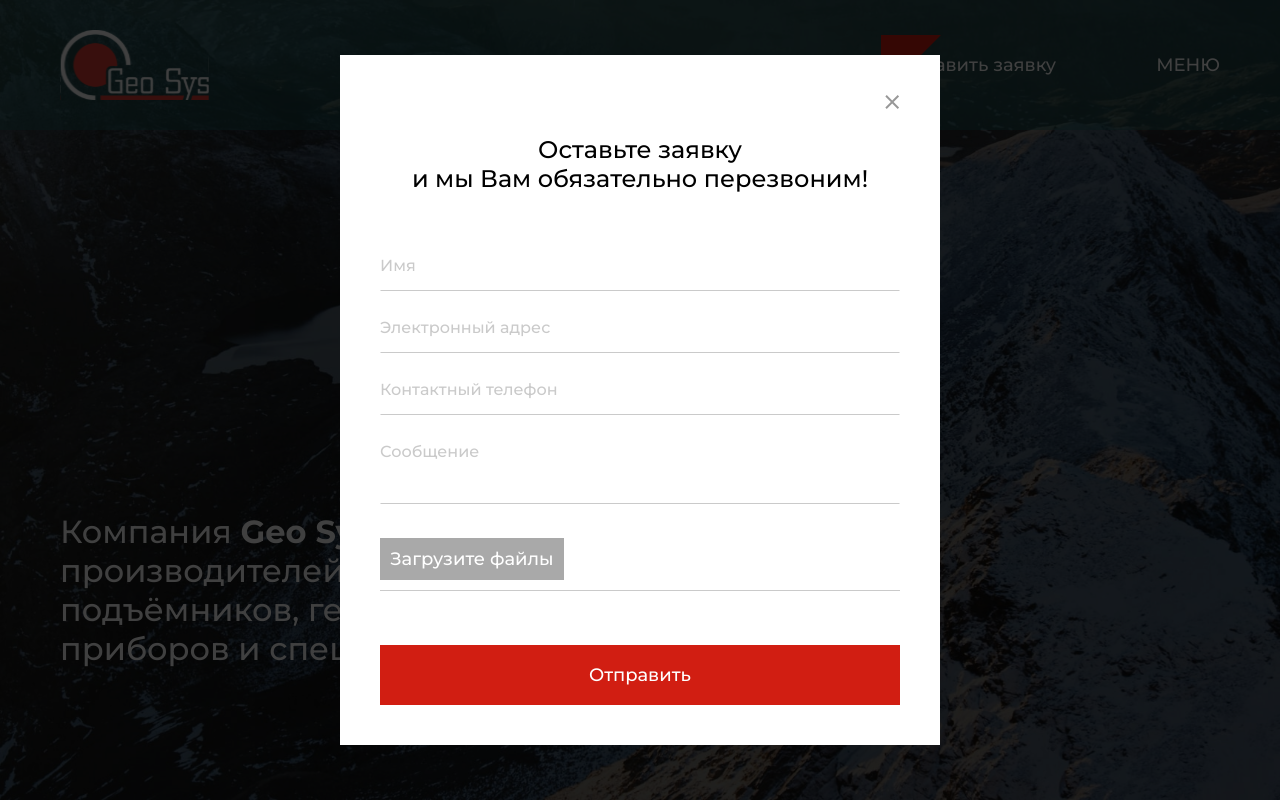
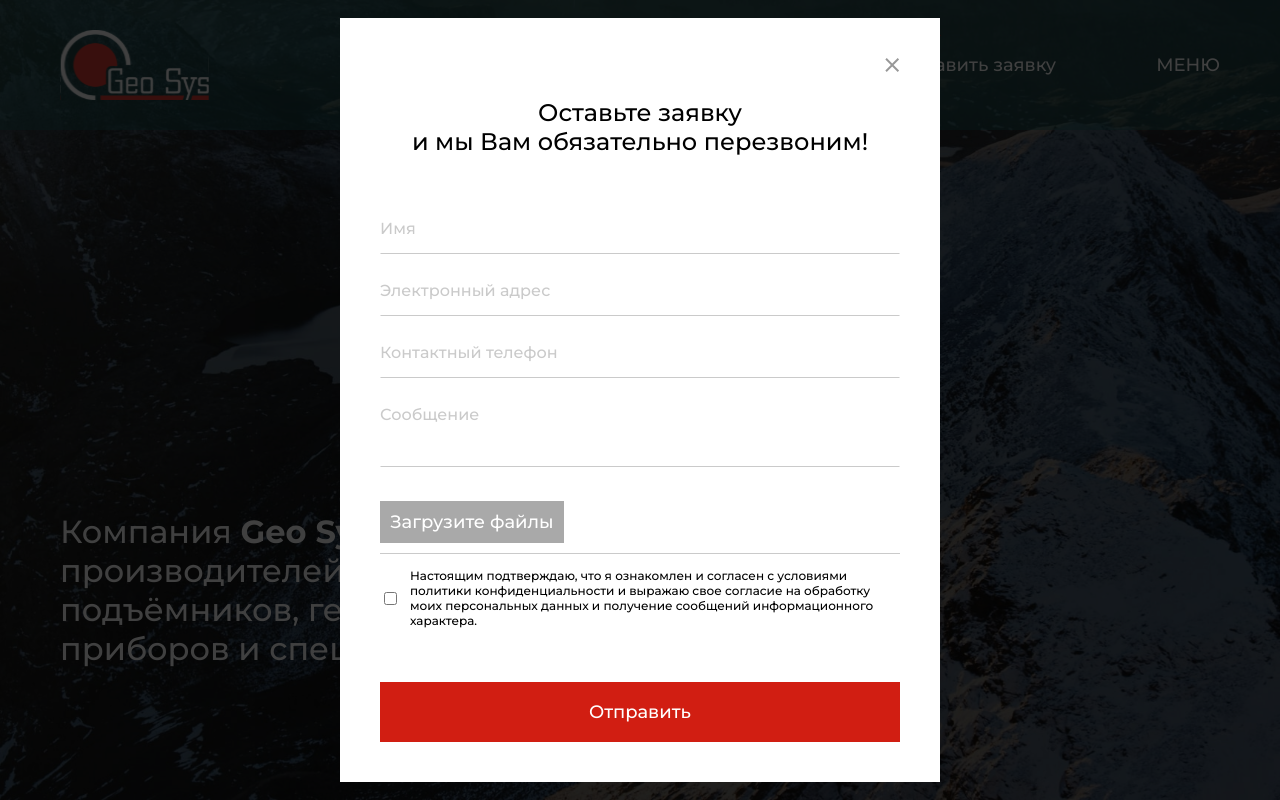
Before and after one commit to flwlss/geosys, a React (Vite) app: page / in a window 1280 px wide. Both pictures are taken after a click on the element "Оставить заявку". Built offline with nearby package versions, Linux system fonts and the light colour scheme.

Commit message:
politics and fixes

```diff
--- a/public/locales/en/translation.json
+++ b/public/locales/en/translation.json
@@ -10,7 +10,8 @@
     "message": "Text",
     "agree": "I agree to receive informational messages and the processing of personal data for informational purposes",
     "uploadFiles": "Upload files",
-    "invalidFiles": "Acceptable file formats for sending: .doc, .docx, .pdf"
+    "invalidFiles": "Acceptable file formats for sending: .doc, .docx, .pdf",
+    "politic": "I hereby confirm that I have read and agree to the terms of the privacy policy and give my consent to the processing of my personal data and to receiving informational messages."
   },
   "navbar": {
     "main": "Main",
@@ -27,7 +28,7 @@
   },
   "aboutPage": {
     "startLeftText": "",
-    "endLeftText": " is the leading manufacturer of measuring and logging trucks, geophysical equipment and special purpose vehicles.\n\nThe establishment of Geo Sys became a natural continuation of the longstanding tradition of geophysical instrumentation manufacturing in Germany.The company specializes in manufacturing mobile logging trucks on commercial truck chassis, stationary logging units based on shipping containers, geophysical measuring devices and modular logging units.\n\nGeo Sys is successfully expanding its market presence. Due to years of work and accumulated experience, Geo Sys brand has become well-known in Europe, Transcaucasia, Central Asia and the Middle East.",
+    "endLeftText": " is the leading manufacturer of measuring and logging trucks, geophysical equipment and special purpose vehicles.\n\nThe establishment of Geo Sys became a natural continuation of the longstanding tradition of geophysical instrumentation manufacturing in Germany. The company specializes in manufacturing mobile logging trucks on commercial truck chassis, stationary logging units based on shipping containers, geophysical measuring devices and modular logging units.\n\nGeo Sys is successfully expanding its market presence. Due to years of work and accumulated experience, Geo Sys brand has become well-known in Europe, Transcaucasia, Central Asia and the Middle East.",
     "rightText": "The German company Geo Sys GmbH was established in 1990 in Leipzig, formerly a subsidiary of VEB Geophysik Leipzig, the largest GDR organization specializing in geophysical exploration of mineral deposits in East Germany.\n\nNowadays, Geo Sys products are deservedly considered a standard of quality and associated with uniqueness, expertise, and technological innovation in the production of machinery, equipment, and devices f or the oil and gas industry.\n\nDue to the expansion of activities and development of the sales geography of our products, the company’s key production facilities are located at GEO SYS Middle East in Dubai, United Arab Emirates."
   },
   "specialEquipmentPage": {
--- a/public/locales/ru/translation.json
+++ b/public/locales/ru/translation.json
@@ -10,7 +10,8 @@
     "message": "Сообщение",
     "agree": "Настоящим подтверждаю, что я ознакомлен и согласен с условиями политики конфиденциальности и выражаю свое согласие на обработку моих персональных данных и получение сообщений информационного характера.",
     "uploadFiles": "Загрузите файлы",
-    "invalidFiles": "Допустимые форматы файлов для отправки: .doc, .docx, .pdf"
+    "invalidFiles": "Допустимые форматы файлов для отправки: .doc, .docx, .pdf",
+    "politic": "Настоящим подтверждаю, что я ознакомлен и согласен с условиями политики конфиденциальности и выражаю свое согласие на обработку моих персональных данных и получение сообщений информационного характера."
   },
   "navbar": {
     "main": "Главная",
@@ -136,21 +137,21 @@
         "drumWork": "Для работы с лебедкой применяется одножильный или многожильный кабель. Устанавливаются одинарный двойной или раздельные барабаны."
       },
       "techChar": {
-        "title1": "Подъемники предназначены для труднопроходимых территорий.",
-        "text1": "Каротажные машины оснащены системой полного привода и обладают повышенной проходимостью для езды в условиях бездорожья, что является незаменимым условием при проведении разведки месторождений. ",
+        "title1": "Подъемники предназначены для труднопроходимых территорий",
+        "text1": "Каротажные машины оснащены системой полного привода и обладают повышенной проходимостью для езды в условиях бездорожья, что является незаменимым условием при проведении разведки месторождений",
         "title2": "Технические характеристики",
-        "text2": "• Надёжные гидравлические элементы, работающие под давлением до 400 атмосфер.\n• Планетарный привод в барабанах (не цепной привод)\n• Дисковый тормозной механизм в планетарном приводе\n• Трёхступенчатый очиститель кабеля (механически, сжатым воздухом, паром)\n• Мониторинг и коррекция глубин посредством считывания магнитных меток;\n• Одинарный, двойной или раздельный барабаны\n• Мультиконтактный  ртутный коллектор, не требующий технического обслуживания в течение всего срока эксплуатации\n• Кабельная катушка (кабелеукладчик) с измерительной головкой, счётчиком глубины, сенсором натяжения, системой магнитных меток",
-        "title3": "Для работы в различных окружающих условиях",
+        "text2": "• Надёжные гидравлические элементы, работающие под давлением до 400 атмосфер\n• Планетарный привод в барабанах (не цепной привод)\n• Дисковый тормозной механизм в планетарном приводе\n• Трёхступенчатый очиститель кабеля (механически, сжатым воздухом, паром)\n• Мониторинг и коррекция глубин посредством считывания магнитных меток;\n• Одинарный, двойной или раздельный барабаны\n• Мультиконтактный  ртутный коллектор, не требующий технического обслуживания в течение всего срока эксплуатации\n• Кабельная катушка (кабелеукладчик) с измерительной головкой, счётчиком глубины, сенсором натяжения, системой магнитных меток",
+        "title3": "Для работы в различных климатических условиях",
         "text3": "• Технический отсек термоизолирован\n• Полы в лаборатории оснащены системой воздушного подогрева\n• Лабораторный отсек оборудован кондиционером\n• Крыша со специальной термоизолирующей обшивкой, исключающей перегревание",
         "title4": "Предназначен для автономных каротажных партий",
-        "text4": "• Гидравлическая лeбёдка приводится в действие гидравлическим мотором напрямую\n• Дизельный или гидравлический генератор для бортового электропитания\n• Кухня, оборудованная бытовыми приборами и баком для питьевой воды\n• Спальные места"
+        "text4": "• Гидравлическая лeбёдка приводится в действие гидравлическим мотором напрямую\n• Дизельный или гидравлический генератор для бортового электропитания\n• Кухня, оборудованная бытовыми приборами и баком для питьевой воды\n• Спальные места. Для работы с лебёдкой применяется одножильный или многожильный кабель. Устанавливаются одинарный,  двойной или раздельный барабаны "
       },
       "techChar2": {
         "title1": "Надежность и обслуживание",
         "text1": "• Прямой гидравлический привод лебёдки (без приводных цепей и редукторных механизмов)\n• Гидравлические тормоза\n• Автоматический кабелеукладчик\n• Кабельная смазочная система\n• Поддон под лебёдкой\n• Транспортировочные пиши и оснащение для измерительных приборов\n• Параметрический самописец, в который записываются скорости движения кабеля, натяжение, глубина, дата и время (в секундном или минутном режиме)",
         "title2": "Счетчик глубин",
         "text2": "• Индикатор глубины в метрах или футах\n• Индикатор натяжения в Килоньютонах или Фунт•силах\n• Индикатор скорости в метрах в час,  или футах в минуту\n• Автоматический режим работы лебёдки с заданной скоростью (постоянная скорость, независимая от количества кабеля на барабане)\n• Автоматика отключения при перенатяжении\n• Автоматика отключения при переходе за заданные глубинные границы или при недосягаемой глубине\n• Автоматика отключения при угрозе образования кабельных петель\n• Функция калибровки глубины и натяжения",
-        "title3": "Для работы в различных окружающих условиях",
+        "title3": "Для работы в различных климатических условиях",
         "text3": "• Полностью изолирован\n• Полы в лаборатории оснащены системой воздушного подогрева\n• Кондиционер без фреона\n• Крыша со специальной термоизолирующей обшивкой, исключающей перегревание",
         "title4": "Подъемник для горизонтальных скважин",
         "text4": "Применяется специальный измерительный кабель диаметром 21-32 mm для транспортировки данных и силовой передачи.\n Транспортировка приборов возможна за счёт его специального стального покрытия."
@@ -164,10 +165,10 @@
       },
       "techChar": {
         "title1": "Технические характеристики",
-        "text1": "• Надёжные гидравлические элементы, работающие под давлением до 400 атмосфер.\n• Планетарный привод барабана лебёдочного механизма (не цепной привод)\n• Дисковый тормозной механизм в планетарном приводе\n• Трёхступенчатый очиститель кабеля (механически, сжатым воздухом, паром)\n• Мониторинг и коррекция глубин посредством считывания магнитных меток\n• Одинарный, двойной или раздельный барабаны\n• Мультиконтактный ртутный коллектор, не требующий технического обслуживания в течение всего срока эксплуатации\n• Кабельная катушка(кабелеукладчик) с измерительной головкой, счётчиком глубины, сенсором натяжения, системой магнитных меток.",
+        "text1": "• Надёжные гидравлические элементы, работающие под давлением до 400 атмосфер\n• Планетарный привод барабана лебёдочного механизма (не цепной привод)\n• Дисковый тормозной механизм в планетарном приводе\n• Трёхступенчатый очиститель кабеля (механически, сжатым воздухом, паром)\n• Мониторинг и коррекция глубин посредством считывания магнитных меток\n• Одинарный, двойной или раздельный барабаны\n• Мультиконтактный ртутный коллектор, не требующий технического обслуживания в течение всего срока эксплуатации\n• Кабельная катушка(кабелеукладчик) с измерительной головкой, счётчиком глубины, сенсором натяжения, системой магнитных меток",
         "title2": "Технические возможности",
-        "text2": "• Транспортировка контейнеров вертолетом на подвесе\n• Морской контейнер с поворотным устройством\n• Каротажный модульный блок предназначен для работ в арктических, пустынных и оффшорных условиях.\n",
-        "title3": "Адаптированы для работы в различных окружающих условиях",
+        "text2": "• Транспортировка контейнеров вертолетом на подвесе\n• Морской контейнер с поворотным устройством\n• Каротажный модульный блок предназначен для работ в арктических, пустынных и оффшорных условиях\n",
+        "title3": "Адаптированы для работы в различных климатических условиях",
         "text3": "• Технический отсек термоизолирован\n• Полы в лаборатории оснащены системой воздушного подогрева\n• Лабораторный отсек оборудован кондиционером\n• Крыша со специальной термоизолирующей обшивкой, исключающей перегревание",
         "title4": "Предназначен для независимых операций",
         "text4": "• Гидравлические насосы лебёдки приводятся в действие дизельным двигателем или электромотором\n• Дизельный генератор для освещения и электропитания лаборатории\n• Имеются возможности размещения измерительных приборов\n• Кухня оборудована бытовой техникой и ёмкостью для питьевой воды\n• Спальные места для персонала"
--- a/src/components/Modal/Modal.scss
+++ b/src/components/Modal/Modal.scss
@@ -25,6 +25,13 @@
     @include responsive-size(padding-bottom, 16px, 40px, 40px, 40px, 40px);
     @include responsive-size(padding-right, 16px, 40px, 40px, 40px, 40px);
     @include responsive-size(padding-left, 16px, 40px, 40px, 40px, 40px);
+
+    @media (max-width: 370px) {
+      padding-top: 20px;
+      overflow: auto;
+      height: 100%;
+      width: 100%;
+    }
 
     .fileUpload {
       margin-top: 20px;
@@ -90,6 +97,19 @@
       }
     }
 
+    .politicsContainer {
+      display: flex;
+      align-items: center;
+      gap: 10px;
+      input {
+        width: 25px;
+        height: 25px;
+      }
+      .politic {
+        font-size: 12px;
+      }
+    }
+
     .close {
       @include responsive-size(right, 20px, 40px, 40px, 40px, 40px);
       @include responsive-size(top, 20px, 40px, 40px, 40px, 40px);
@@ -101,6 +121,9 @@
       text-align: center;
       white-space: pre-line;
       font-size: 24px;
+      @media (max-width: 370px) {
+        font-size: 22px;
+      }
     }
 
     .inputsWrapper {
--- a/src/components/Modal/Modal.tsx
+++ b/src/components/Modal/Modal.tsx
@@ -119,7 +119,10 @@ const Modal: React.FC<Props> = ({ closeModal }) => {
                 ))}
               </div>
             </div>
-
+            <div className="politicsContainer">
+              <input type="checkbox" />
+              <div className="politic">{t('contacts.politic')} </div>
+            </div>
             <button>{t('contacts.send')}</button>
           </div>
         </div>
--- a/src/pages/AboutPage/AboutPage.tsx
+++ b/src/pages/AboutPage/AboutPage.tsx
@@ -16,7 +16,7 @@ const AboutPage = () => {
           <div className="about__textWrapper">
             <p className="about__textWrapper__leftText">
               {t('aboutPage.startLeftText')}
-              <span> Geo Sys</span>
+              <span>Geo Sys</span>
               {t('aboutPage.endLeftText')}
             </p>
             <p className="about__textWrapper__rightText">
```
Also changed, not shown: src/pages/SkidMountedUnit/SkidMountedUnit.tsx (+0 -9 lines).
